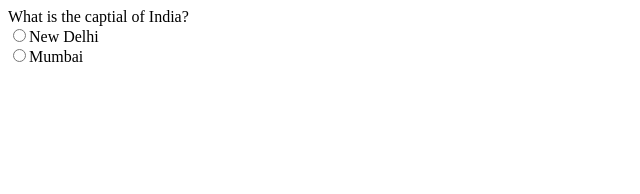
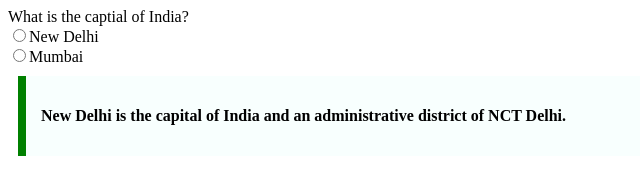
Before and after one commit to acciojob/trivia-Meena-ambekar, a website: page main.html in a window 1280 px wide. Shown: the whole page, without its empty margins (0-640 px from the left). Drawn offline with Linux system fonts and the light colour scheme.

Commit message:
created a submission

```diff
--- a/main.html
+++ b/main.html
@@ -14,6 +14,9 @@
 		<input type="radio" name="option" value="option1">New Delhi
 	</br>
 		<input type="radio" name="option" value="option2">Mumbai
+		<blockquote id="quotation">
+			<p>New Delhi is the capital of India and an administrative district of NCT Delhi.</p>
+		</blockquote>
 	</main>
     <script type="text/javascript" src="./script.js">
 </script>
--- a/styles.css
+++ b/styles.css
@@ -1,2 +1,10 @@
 
 /* Your CSS Code here. */
+#quotation{
+	max-width:600px;
+	margin:10px;
+	padding:15px;
+	border-left:8px solid green;
+	background-color:#f8fffe;
+	font-weight: bold;
+}
```
